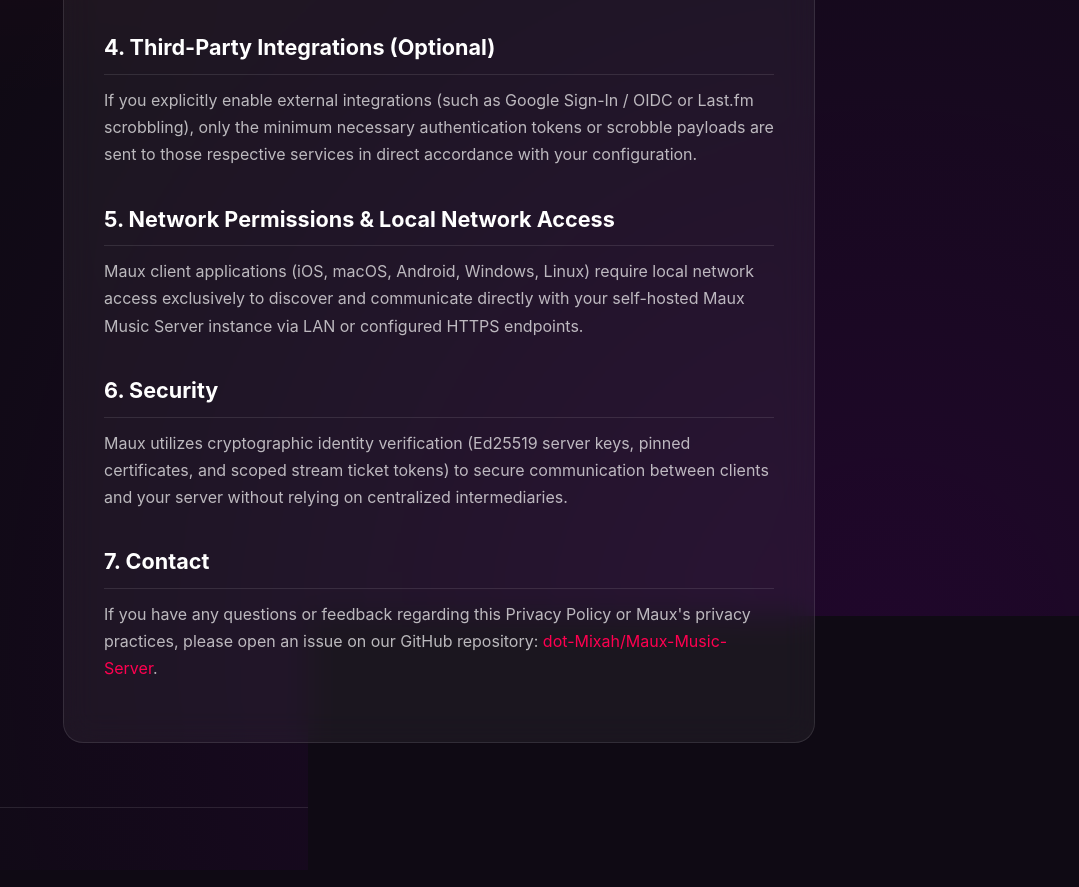
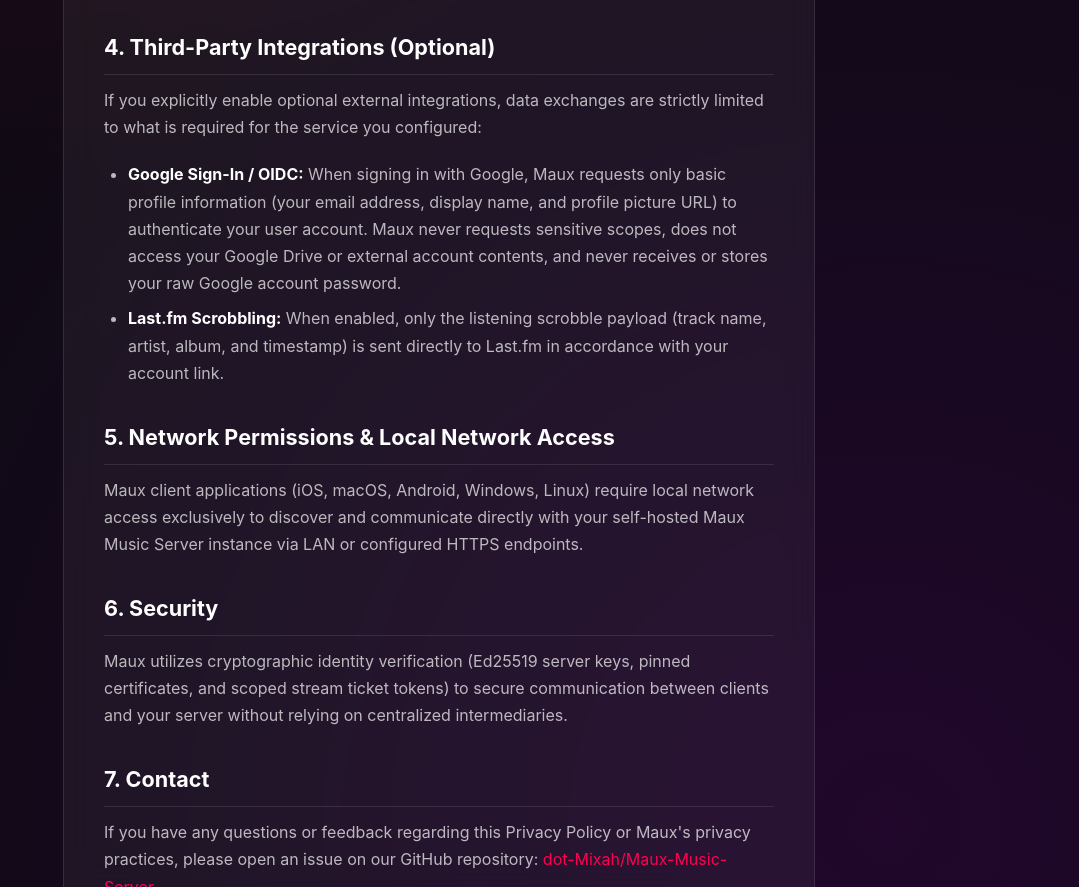
Before and after one commit to dot-Mixah/Maux-Music-Server, a plain HTML site: page docs/privacy.html in a window 1280 px wide. Shown: the part 1163-2050 px from the top of the page, without its empty margins (201-1280 px from the left). Drawn offline with Linux system fonts and the light colour scheme.

Commit message:
docs(privacy): specify Google Sign-In basic profile fields and non-sensitive scopes

```diff
--- a/docs/privacy.html
+++ b/docs/privacy.html
@@ -198,7 +198,11 @@
       </ul>
 
       <h2>4. Third-Party Integrations (Optional)</h2>
-      <p>If you explicitly enable external integrations (such as Google Sign-In / OIDC or Last.fm scrobbling), only the minimum necessary authentication tokens or scrobble payloads are sent to those respective services in direct accordance with your configuration.</p>
+      <p>If you explicitly enable optional external integrations, data exchanges are strictly limited to what is required for the service you configured:</p>
+      <ul>
+        <li><strong>Google Sign-In / OIDC:</strong> When signing in with Google, Maux requests only basic profile information (your email address, display name, and profile picture URL) to authenticate your user account. Maux never requests sensitive scopes, does not access your Google Drive or external account contents, and never receives or stores your raw Google account password.</li>
+        <li><strong>Last.fm Scrobbling:</strong> When enabled, only the listening scrobble payload (track name, artist, album, and timestamp) is sent directly to Last.fm in accordance with your account link.</li>
+      </ul>
 
       <h2>5. Network Permissions &amp; Local Network Access</h2>
       <p>Maux client applications (iOS, macOS, Android, Windows, Linux) require local network access exclusively to discover and communicate directly with your self-hosted Maux Music Server instance via LAN or configured HTTPS endpoints.</p>
```
